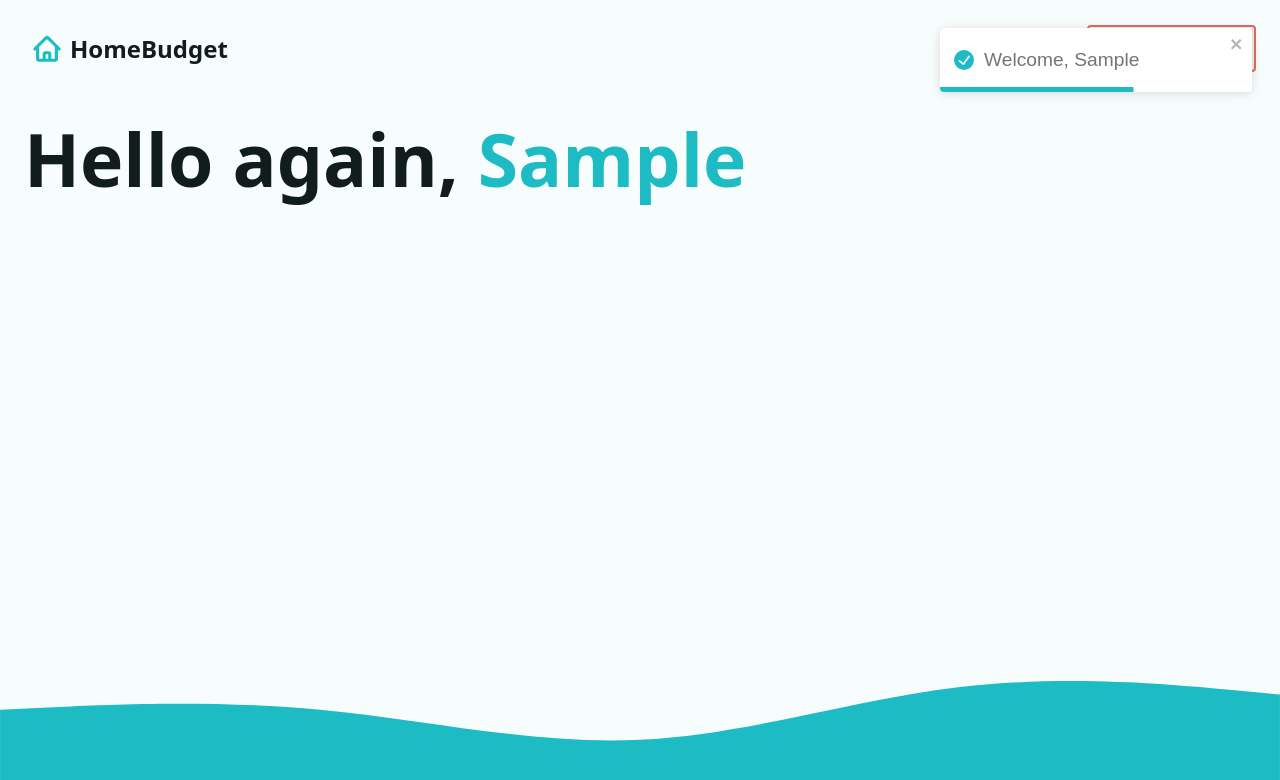
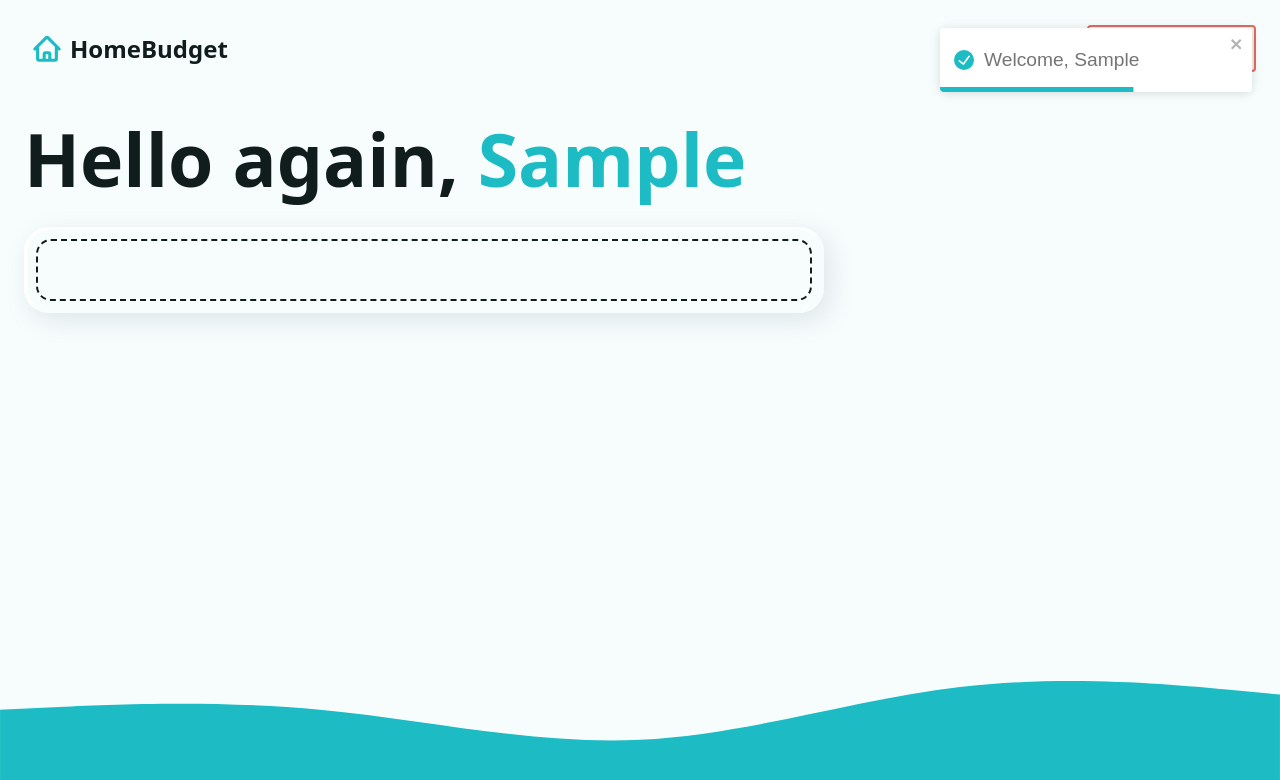
Before and after one commit to jos3ph-m/home-budget, a React (Vite) app: page / in a window 1280 px wide. Both pictures are taken after typing "Sample" into the empty fields and a click on the button "Create Account". Shown: the top 780 px of the page. Built offline with nearby package versions, Linux system fonts and the light colour scheme.

Commit message:
New budget form

```diff
--- a/src/components/AddBudgetForm.jsx
+++ b/src/components/AddBudgetForm.jsx
@@ -1,6 +1,8 @@
 const AddBudgetForm = () => {
   return (
-    <div></div>
+    <div className="form-wrapper">
+
+    </div>
   )
 }
 
```
